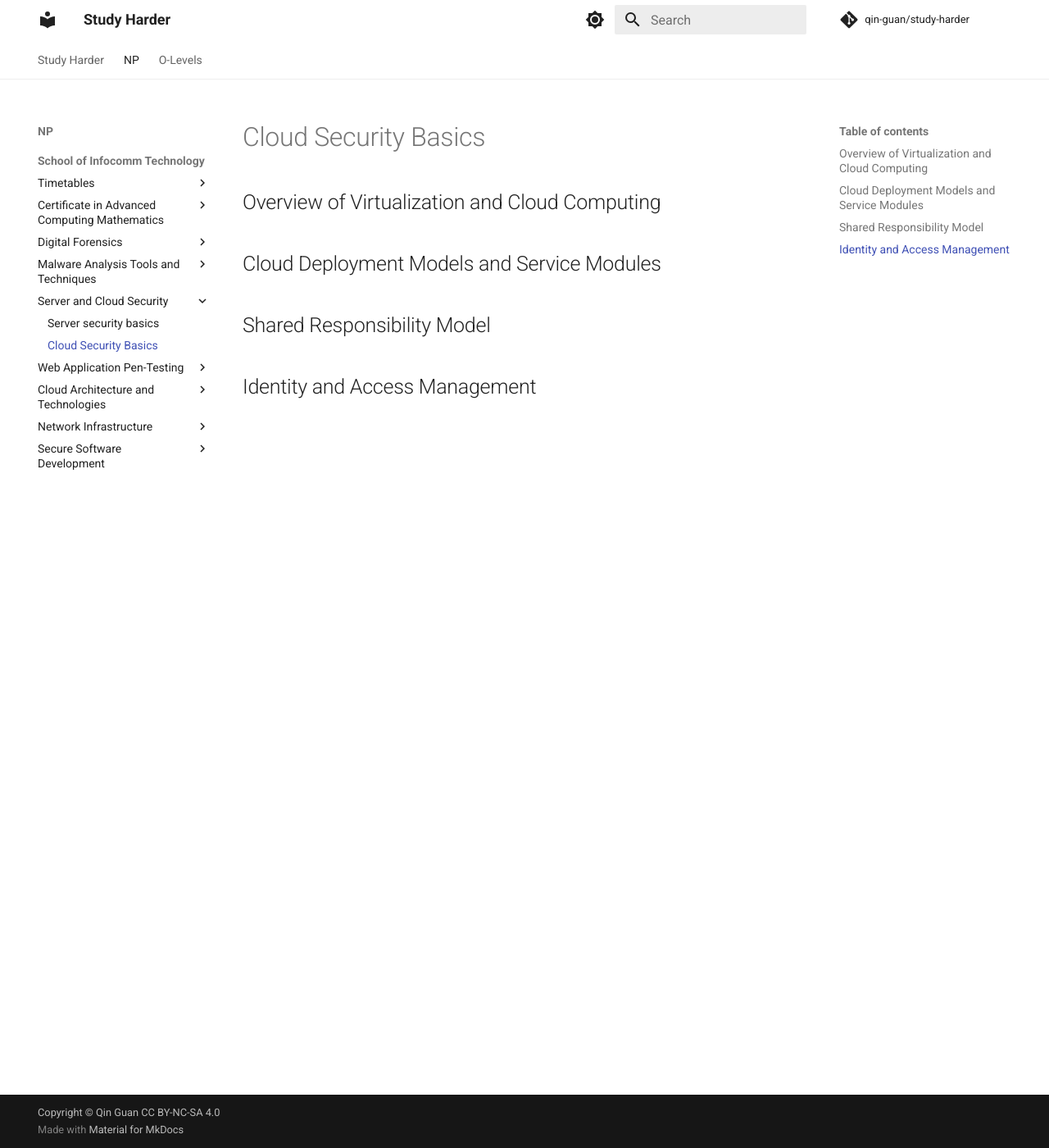
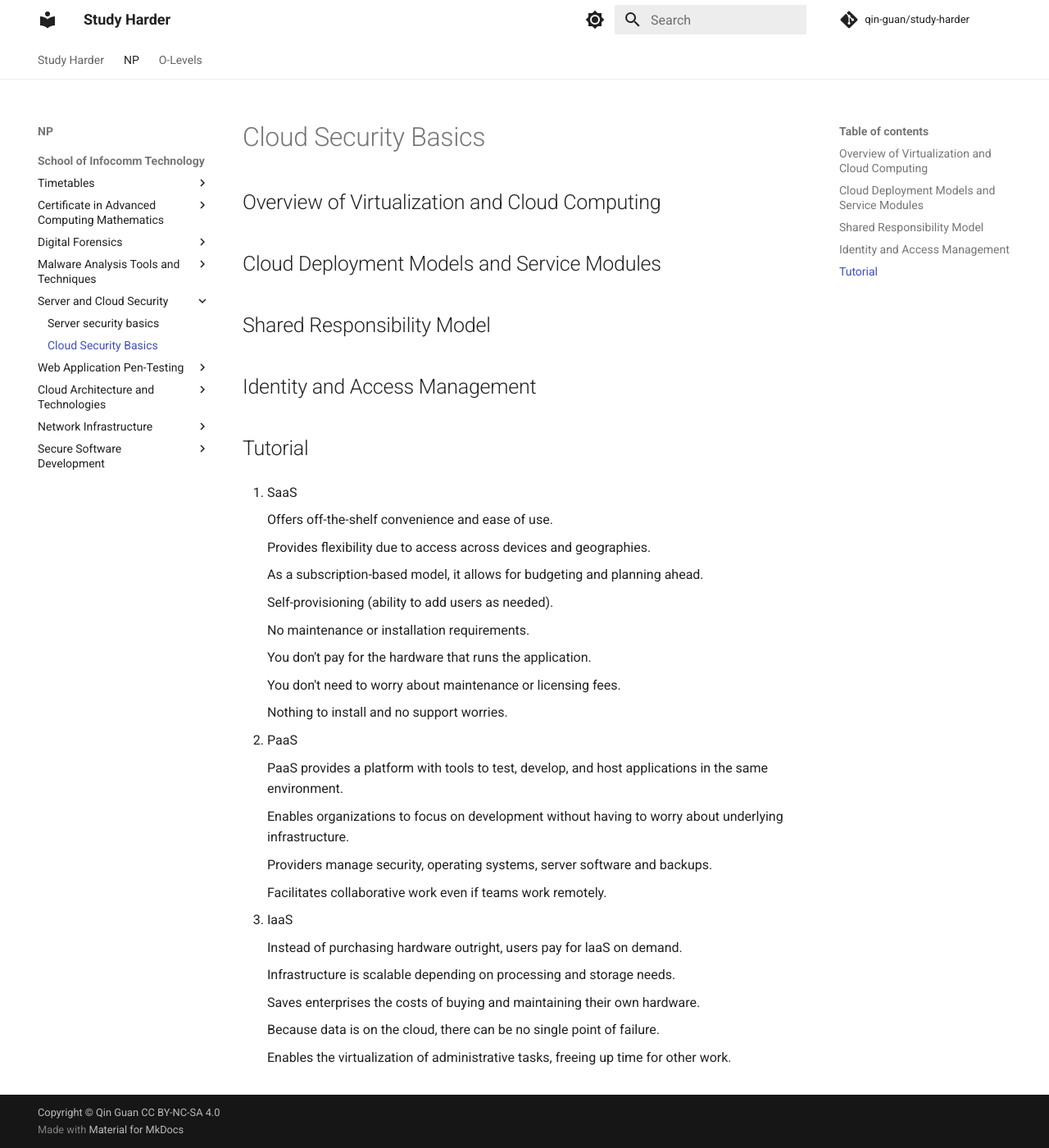
Before and after one commit to qin-guan/study-harder, an MkDocs documentation site: the page built from docs/np/ict/scs/2-cloud-security-basics.md, in a window 1280 px wide and 1400 px high. Shown: the whole window at 82% size. Built offline with MkDocs 1.6.1 and Material for MkDocs 9.7.7, drawn with Linux system fonts in a browser that asks for light colours; comment, search, counter and statistics services are not loaded.

Commit message:
add more scs content

```diff
--- a/docs/np/ict/scs/2-cloud-security-basics.md
+++ b/docs/np/ict/scs/2-cloud-security-basics.md
@@ -7,3 +7,45 @@
 ## Shared Responsibility Model
 
 ## Identity and Access Management
+
+## Tutorial
+
+1. SaaS
+
+    Offers off-the-shelf convenience and ease of use.
+
+    Provides flexibility due to access across devices and geographies.
+
+    As a subscription-based model, it allows for budgeting and planning ahead.
+
+    Self-provisioning (ability to add users as needed).
+
+    No maintenance or installation requirements.
+
+    You don't pay for the hardware that runs the application.
+
+    You don't need to worry about maintenance or licensing fees.
+
+  Nothing to install and no support worries.
+
+2. PaaS
+
+    PaaS provides a platform with tools to test, develop, and host applications in the same environment.
+
+    Enables organizations to focus on development without having to worry about underlying infrastructure.
+
+    Providers manage security, operating systems, server software and backups.
+
+    Facilitates collaborative work even if teams work remotely.
+
+3. IaaS
+
+    Instead of purchasing hardware outright, users pay for laaS on demand.
+
+    Infrastructure is scalable depending on processing and storage needs.
+
+    Saves enterprises the costs of buying and maintaining their own hardware.
+
+    Because data is on the cloud, there can be no single point of failure.
+
+    Enables the virtualization of administrative tasks, freeing up time for other work.
```
